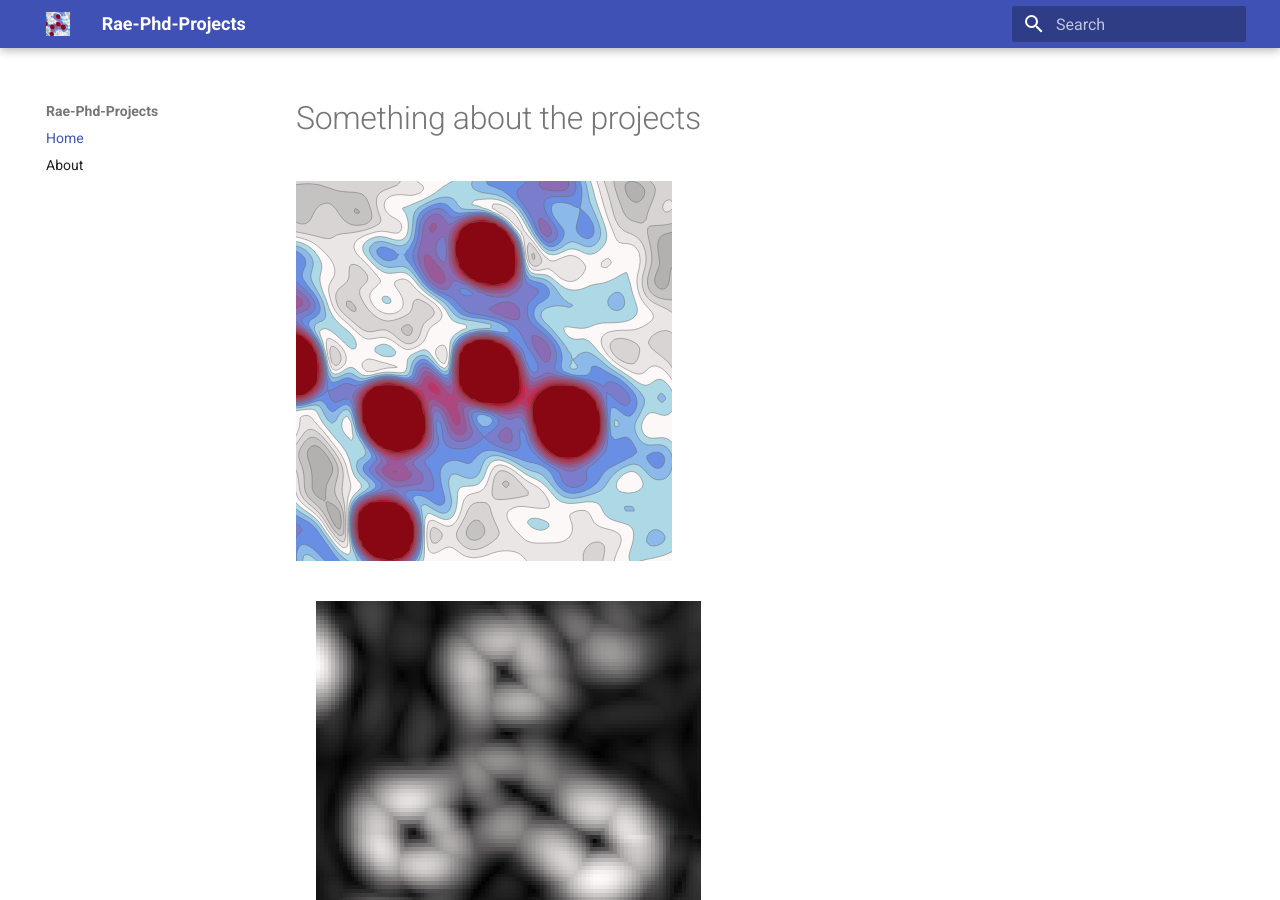
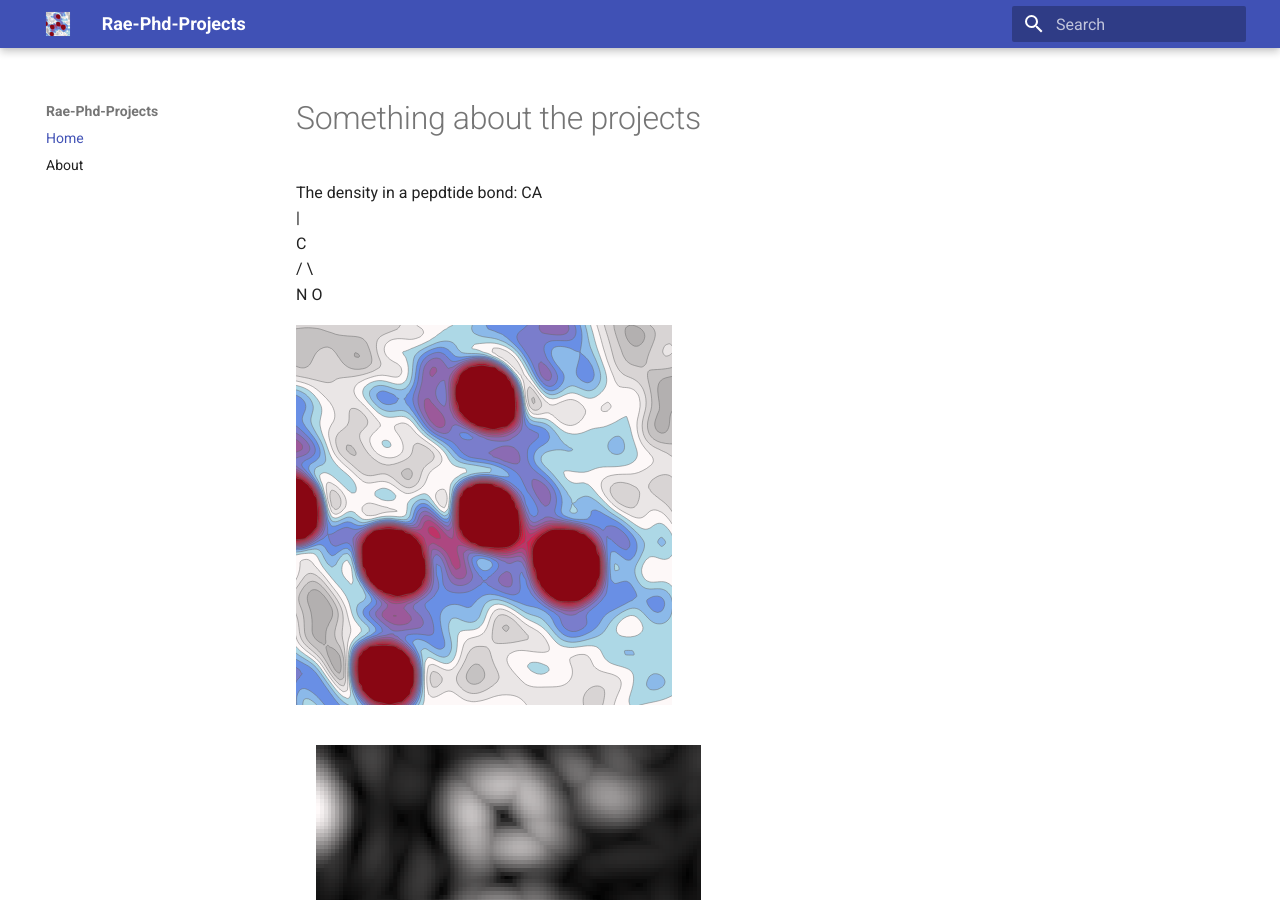
Before and after one commit to rae-gh/rae, an MkDocs documentation site: the page built from docs/index.md, in a window 1280 px wide and 900 px high. Built offline with MkDocs 1.6.1 and Material for MkDocs 9.7.7, drawn with Linux system fonts in a browser that asks for light colours.

Commit message:
Update index.md

```diff
--- a/docs/index.md
+++ b/docs/index.md
@@ -1,4 +1,11 @@
 # Something about the projects
+
+The density in a pepdtide bond:
+    CA
+    |
+    C
+   /  \\
+  N     O
 
 ![image info](./assets/density.png)
 ![image info](./assets/radient.png)
```
